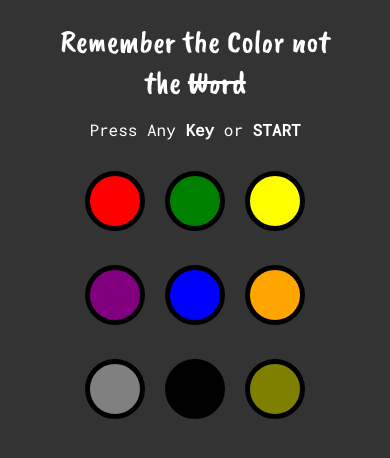
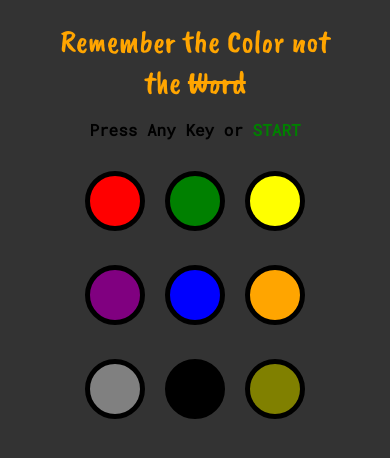
Before and after one commit to dikaa7/memorize-game-js, a plain HTML site: page index.html in a window 390 px wide. Drawn offline with nearby package versions, Linux system fonts and the light colour scheme.

Commit message:
fix mobile friendly start

```diff
--- a/memorize.css
+++ b/memorize.css
@@ -6,7 +6,7 @@ body{
 	font-family: 'Roboto Mono', monospace;
 	text-align: center;
 	background: #333333;
-	color: white;
+	color: afafaf;
 }
 
 .container{
@@ -19,6 +19,7 @@ body{
 }
 
 .title{
+	color: orange;
 	font-family: 'Caveat Brush', cursive;
 	font-size: 2.5rem;
 	font-weight: 300;
@@ -30,7 +31,18 @@ body{
 	font-weight: 600;
 }
 
+.start {
+	color: green;
+	display: inline-block;
+	cursor: pointer;
+}
+
+.instructions{
+	font-weight: 800;
+}
+
 .text{
+	font-weight: 900;
 	display: inline;
 }
 
--- a/memorize.js
+++ b/memorize.js
@@ -28,11 +28,8 @@ function start() {
 			started = true;
 			nextSequence();
 		}
-
 	});
-
 }
-
 
 $('.button').click(function() {
 	var userChosenPattern = $(this).attr('id');
```
